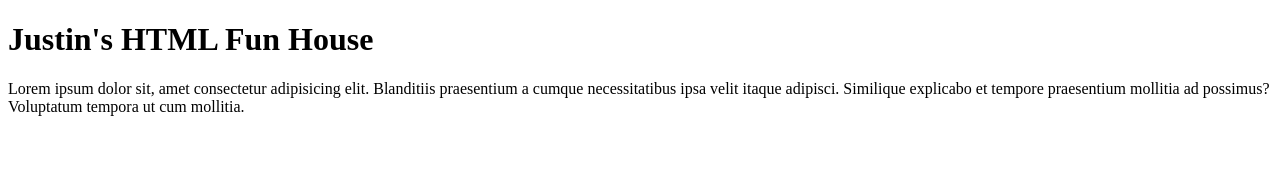
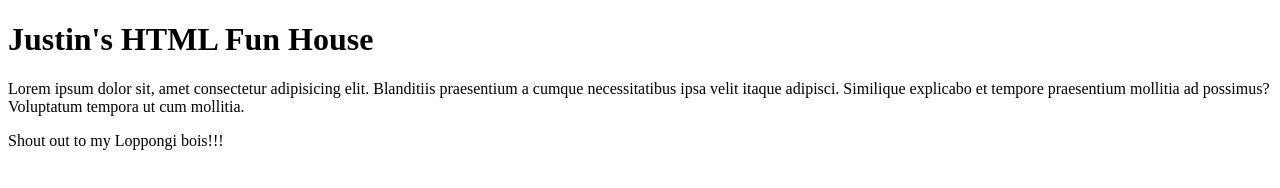
Before and after one commit to prostodevs/SDE6-08_My_github_demo, a plain HTML site: page index.html in a window 1280 px wide. Drawn offline with Linux system fonts and the light colour scheme.

Commit message:
Update index.html

```diff
--- a/index.html
+++ b/index.html
@@ -14,5 +14,8 @@
       explicabo et tempore praesentium mollitia ad possimus? Voluptatum tempora
       ut cum mollitia.
     </p>
+    <p>
+      Shout out to my Loppongi bois!!!
+    </p>
   </body>
 </html>
```
